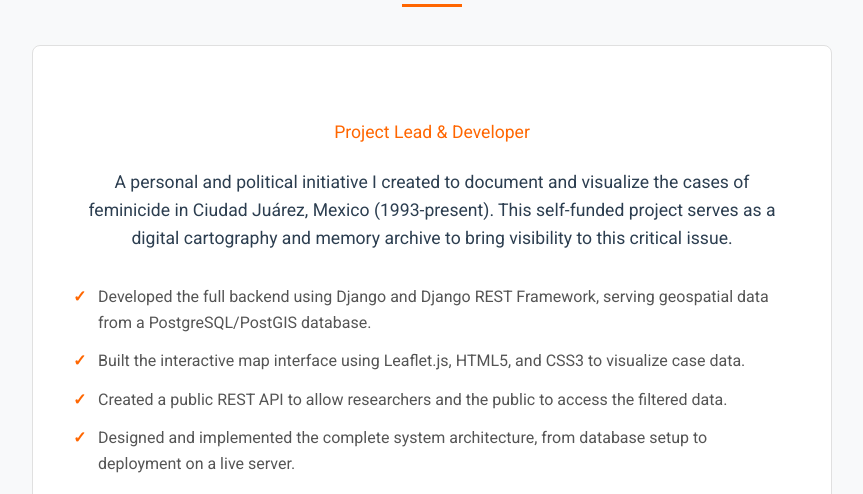
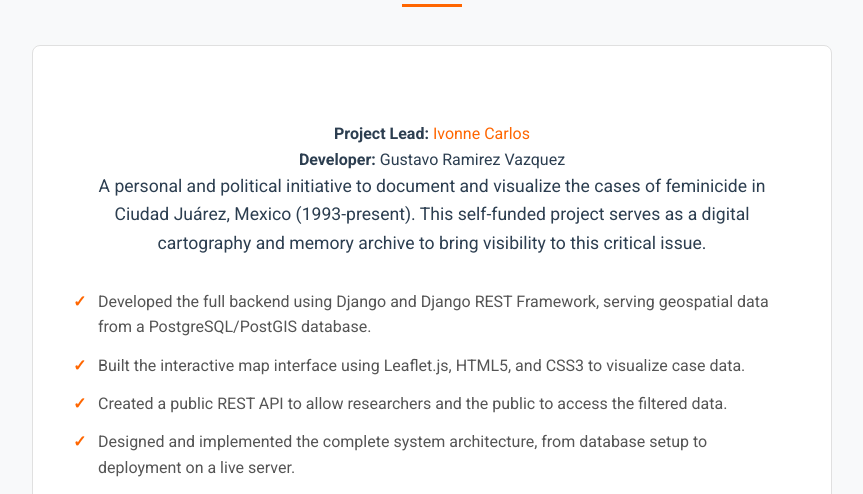
Before and after one commit to gramirezv/gramirezv.github.io, a plain HTML site: page index.html in a window 1280 px wide. Shown: the part 1889-2383 px from the top of the page, without its empty margins (208-1071 px from the left). Drawn offline with Linux system fonts and the light colour scheme.

Commit message:
Update index.html
added Ivonne´s linkedin info for the project

```diff
--- a/index.html
+++ b/index.html
@@ -120,9 +120,15 @@
                 <h3>Community & Volunteering</h3>
                 <div class="volunteer-project">
                     <h4>Ellas Tienen Nombre</h4>
-                    <h5 class="volunteer-role">Project Lead & Developer</h5>
+
+                    <!-- Updated Roles -->
+                    <div class="volunteer-roles">
+                        <p><strong>Project Lead:</strong> <a href="https://www.linkedin.com/in/ivonnecarlos/" target="_blank" class="credit-link">Ivonne Carlos</a></p>
+                        <p><strong>Developer:</strong> Gustavo Ramirez Vazquez</p>
+                    </div>
+
                     <p class="volunteer-description">
-                        A personal and political initiative I created to document and visualize the cases of feminicide in Ciudad Juárez, Mexico (1993-present). This self-funded project serves as a digital cartography and memory archive to bring visibility to this critical issue.
+                        A personal and political initiative to document and visualize the cases of feminicide in Ciudad Juárez, Mexico (1993-present). This self-funded project serves as a digital cartography and memory archive to bring visibility to this critical issue.
                     </p>
                     <ul class="volunteer-contributions">
                         <li>Developed the full backend using Django and Django REST Framework, serving geospatial data from a PostgreSQL/PostGIS database.</li>
```
